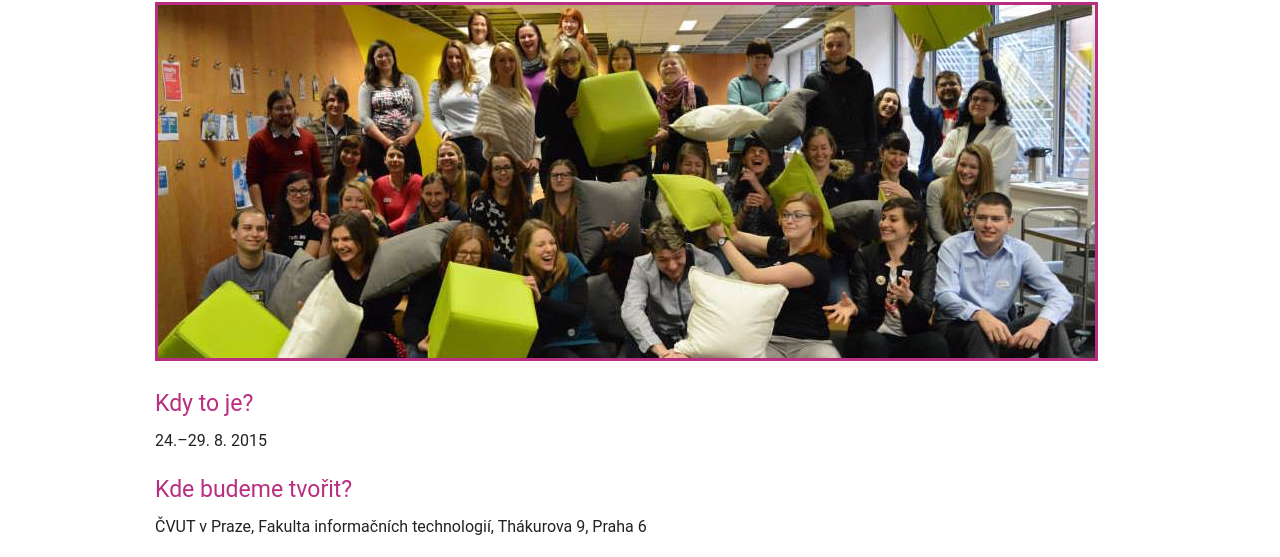
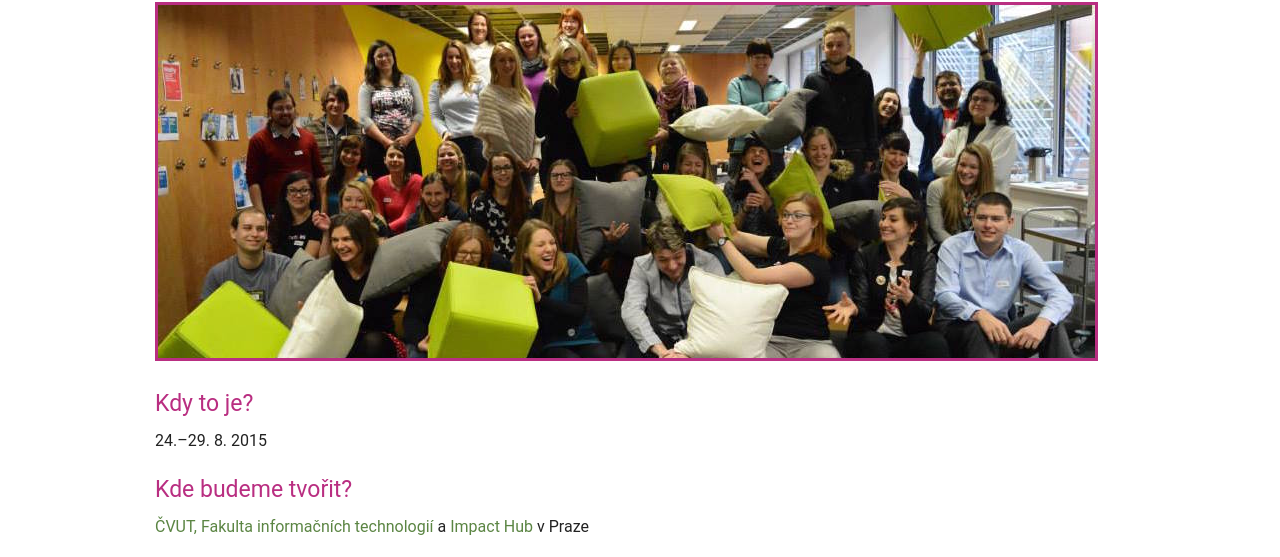
Before and after one commit to czechitas/letni-skola-2015, a website: page info.html in a window 1280 px wide. Shown: the part 211-768 px from the top of the page. Drawn offline with Linux system fonts and the light colour scheme; a web font is replaced by a local one.

Commit message:
Impact Hub misto konani added

```diff
--- a/info.html
+++ b/info.html
@@ -73,7 +73,7 @@
 
             <h2>Kde budeme tvořit?</h2>
 
-            <p>ČVUT v Praze, Fakulta informačních technologií, Thákurova 9, Praha 6</p>
+            <p><a href="https://www.fit.cvut.cz/fakulta/kontakty">ČVUT, Fakulta informačních technologií</a> a <a href="http://www.hubpraha.cz/kontakt/">Impact Hub</a> v Praze</p>
 
             <h2>Co mě čeká?</h2>
 
```
